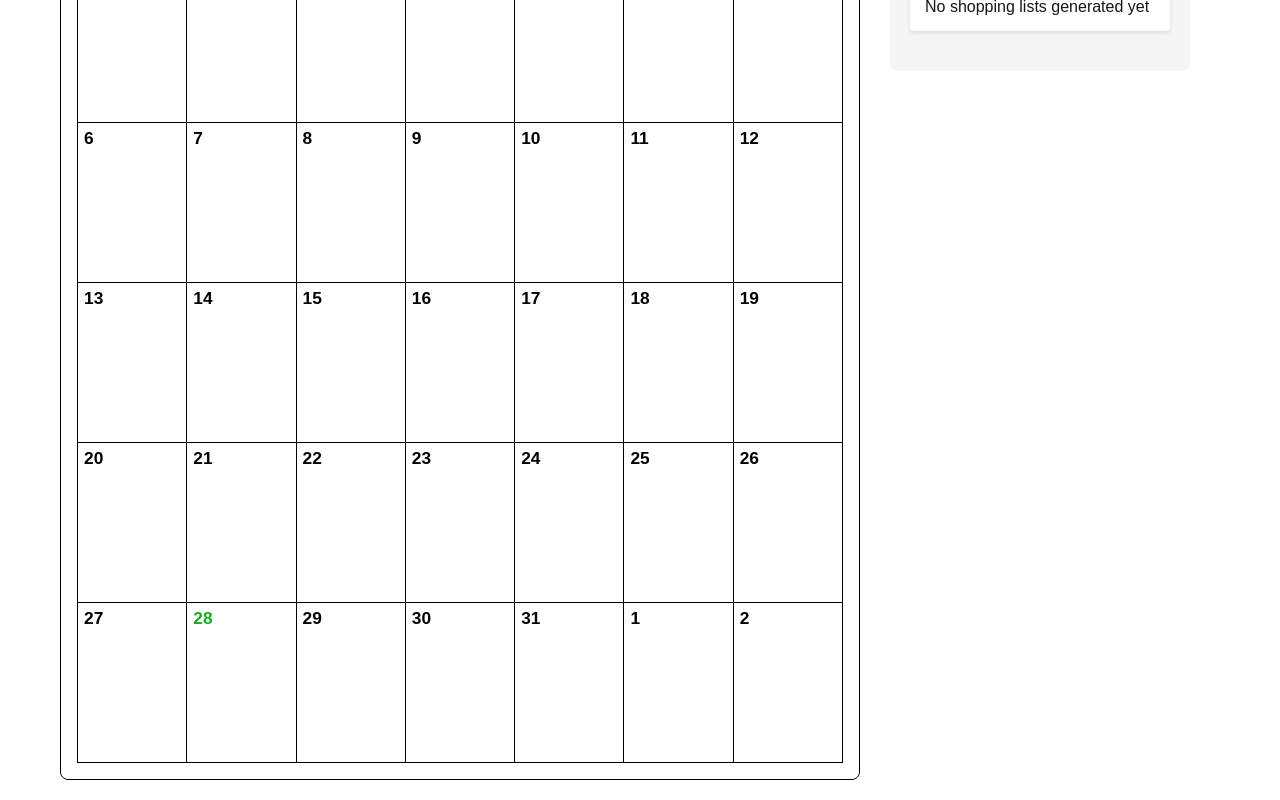
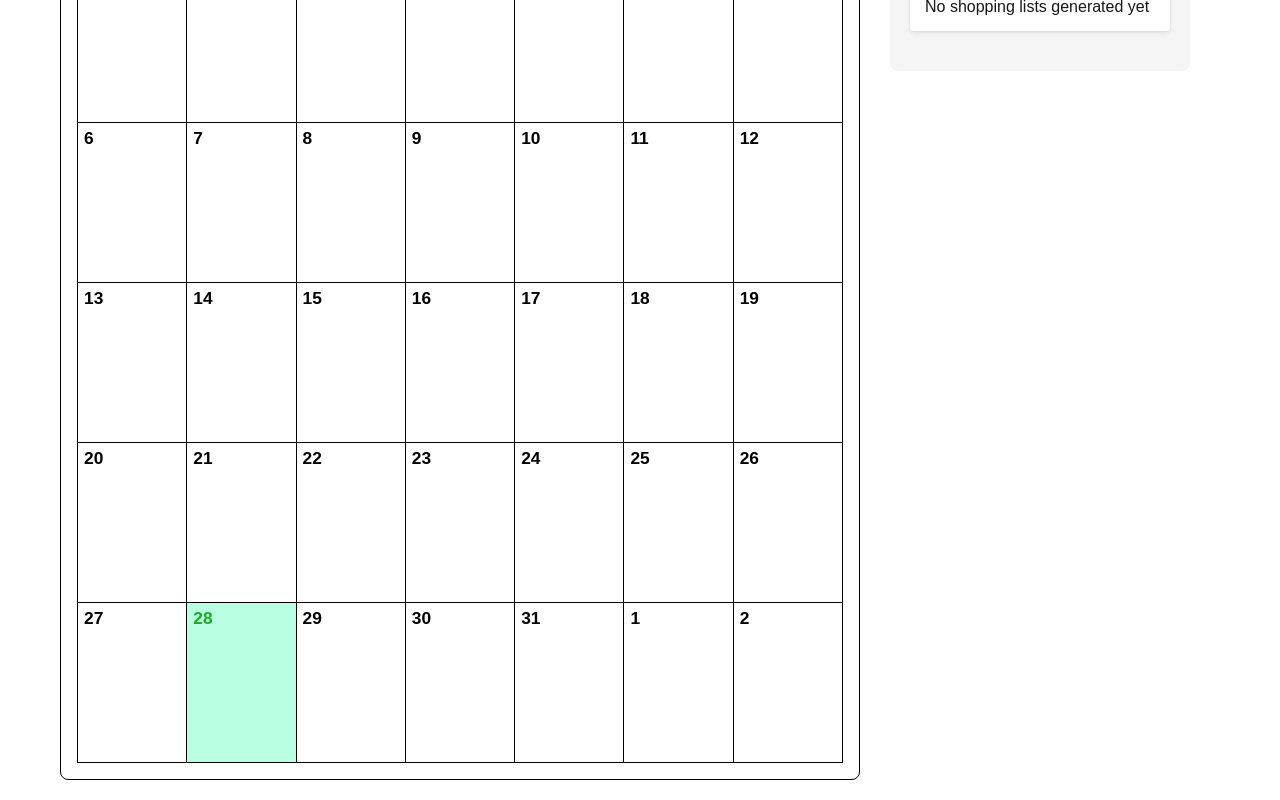
Before and after one commit to strgPeter/RandomMealPlanner, a Next.js app: page / in a window 1280 px wide. Shown: the part 229-1029 px from the top of the page. Built offline with nearby package versions, Linux system fonts and the light colour scheme.

Commit message:
Add today date highlighting

```diff
--- a/src/app/components/calendar/Calendar.css
+++ b/src/app/components/calendar/Calendar.css
@@ -292,3 +292,10 @@
     background-color: #f0f0f0 !important;
     cursor: pointer !important;
 }
+
+/* Calendar.css */
+.react-calendar__tile--now {
+    background-color: #b9ffe2 !important;  /* Light blue background */
+    color: #18ab24 !important;             /* Green text color */
+    font-weight: bold;
+}
--- a/tsconfig.json
+++ b/tsconfig.json
@@ -27,7 +27,8 @@
     "next-env.d.ts",
     ".next/types/**/*.ts",
     "**/*.ts",
-    "**/*.tsx"
+    "**/*.tsx",
+    "src/app/api/foodPlan"
   ],
   "exclude": [
     "node_modules"
```
